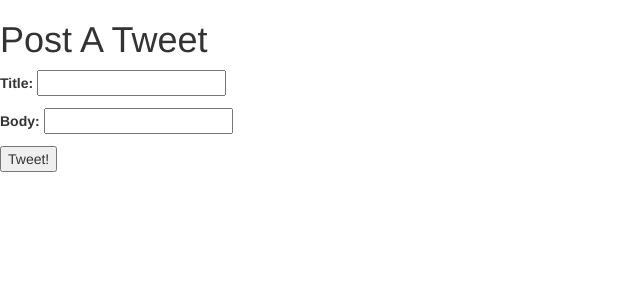
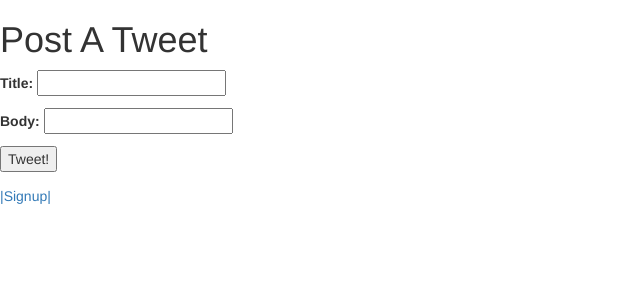
Before and after one commit to amandalynnes/twitterclone, a Django app: page /addtweet/ in a window 1280 px wide. Shown: the top 300 px of the page, without its empty margins (0-640 px from the left). Run offline with Django 3.2, Linux system fonts and the light colour scheme; some libraries are stand-ins or nearby versions.

Commit message:
signup link now displays with login form

```diff
--- a/authentication/views.py
+++ b/authentication/views.py
@@ -41,6 +41,7 @@ def signup_view(request):
                 new_user = TwitterUser.objects.create_user(
                     username=data['username'],
                     password=data['password'],
+                    email=data['email'],
                     )
                 return HttpResponseRedirect(reverse('login'))
 
--- a/templates/general_form.html
+++ b/templates/general_form.html
@@ -18,5 +18,7 @@
         <input type="submit" value="Tweet!">
     </form>
 
+    <a href="/signup/">|Signup|</a>
+
 
 </body>
```
